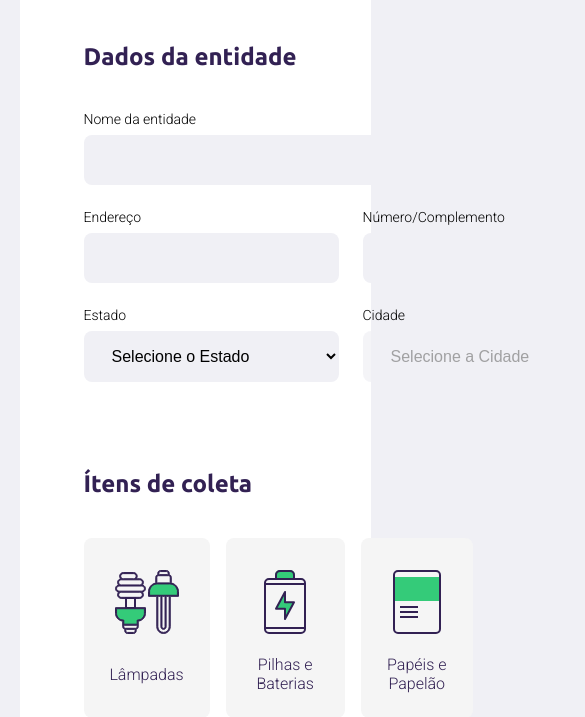
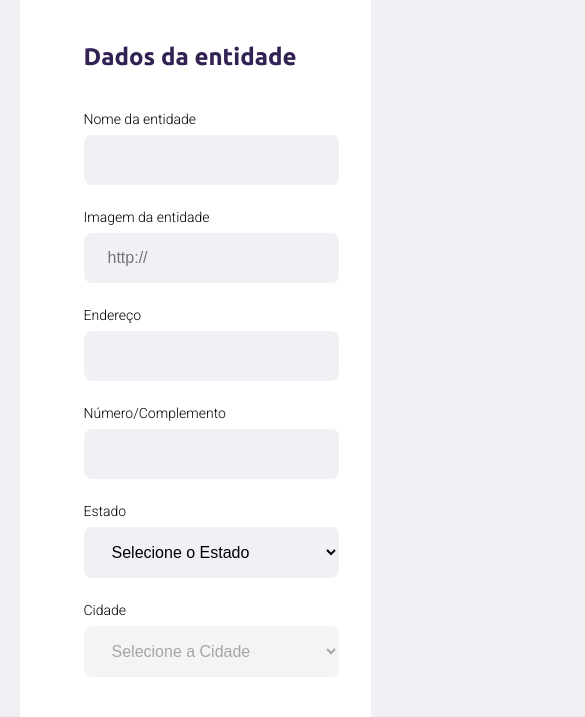
Before and after one commit to spop1987/Ecoleta, a website: page src/views/create-point.html in a window 390 px wide. Shown: the part 383-1100 px from the top of the page, 585 px wide, since content can reach past the window. Drawn offline with nearby package versions, Linux system fonts and the light colour scheme; files that its build step writes are made by us from their sources; no server answers; files whose address does not match are found by name.

Commit message:
New actualizations in the responsive design

```diff
--- a/public/styles/create-point.css
+++ b/public/styles/create-point.css
@@ -43,10 +43,19 @@ form fieldset {
 }
 form legend {
     margin-bottom: 40px;
+    display: flex;
+    align-items: center;
+    justify-content: space-between;
+    width: 100%;
 }
 form legend h2 {
     font-size: 24px;
 }
+form legen span{
+    font-size: 14px;
+    color: var(--title-color);
+}
+
 form .field {
     flex: 1;
     display: flex;
--- a/public/styles/responsive.css
+++ b/public/styles/responsive.css
@@ -22,6 +22,13 @@
     #page-search-results .card img{
         height: 300px;
     }
+
+    #page-create-point .field-group{
+        flex-direction: column;
+    }
+    #page-create-point .field-group .field + .field{
+        margin-left: 0;
+    }
 }
 
 @media (min-width:1700px){
--- a/src/views/create-point.html
+++ b/src/views/create-point.html
@@ -23,10 +23,18 @@
                 <h2>Dados da entidade</h2>
             </legend>
 
-            <div class="field">
-                <label for="name">Nome da entidade</label>
-                <input type="text" name="name" required="required">
+            <div class="field-group">
+                <div class="field">
+                    <label for="name">Nome da entidade</label>
+                    <input type="text" name="name" required="required">
+                </div>
+                <div class="field">
+                    <label for="name">Imagem da entidade</label>
+                    <input type="url" name="image" placeholder = "http://" required="required">
+                </div>
+
             </div>
+
 
             <div class="field-group">
                 <div class="field">
@@ -58,7 +66,8 @@
 
         <fieldset>
             <legend>
-                <h2>Ítens de coleta</h2>
+                <h2>Itens de coleta</h2>
+                <span>Selecione um ou mais itens abaixo</span>
             </legend>
 
             <div class="items-grid">
```
